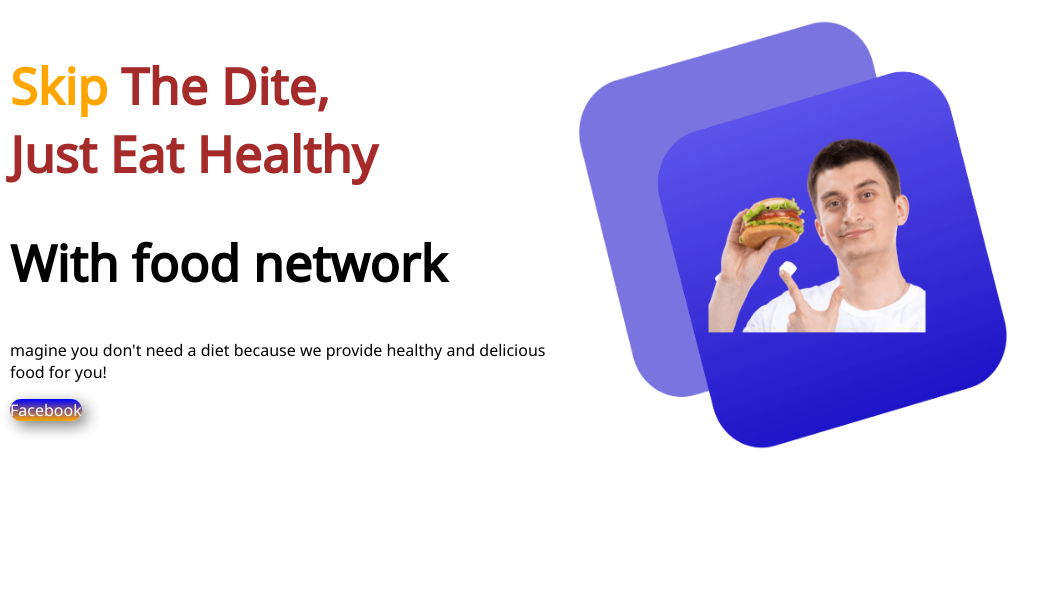
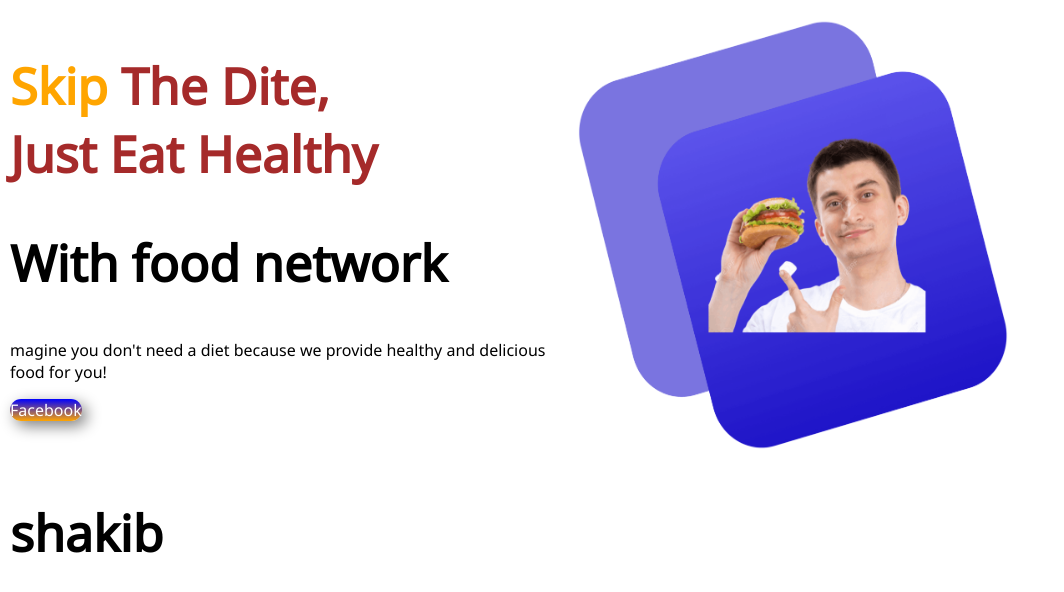
Before and after one commit to Shakibmahamud1/food-network, a plain HTML site: page index.html in a window 1280 px wide. Shown: the whole page, without its empty margins (0-1064 px from the left). Drawn offline with Linux system fonts and the light colour scheme.

Commit message:
header added

```diff
--- a/index.html
+++ b/index.html
@@ -31,5 +31,6 @@
     </section>
 
 </body>
+<h1> shakib</h1>
 
 </html>
```
